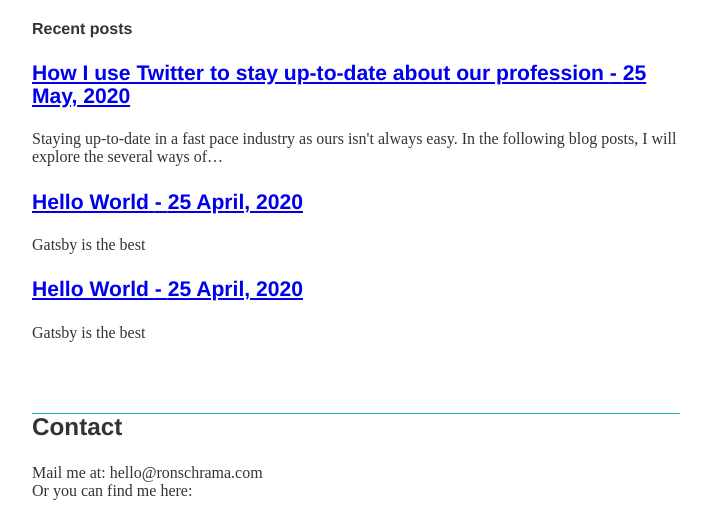
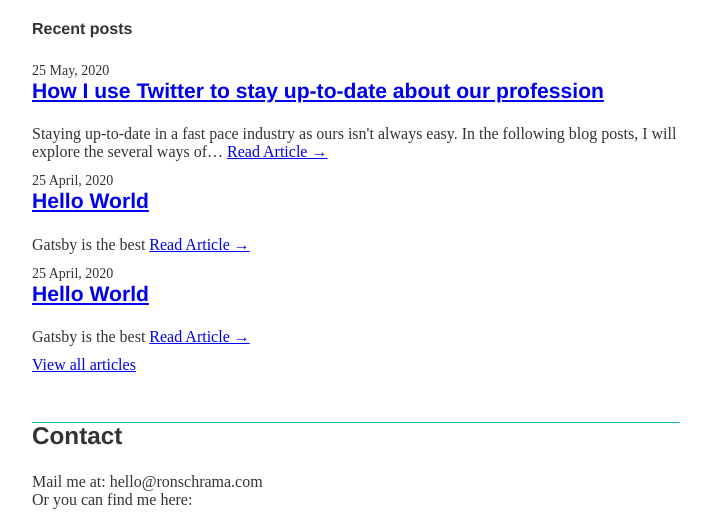
Before and after one commit to ronschrama/website-old, a Gatsby site: page / in a window 1280 px wide. Shown: the part 333-845 px from the top of the page, without its empty margins (284-995 px from the left). Built offline with nearby package versions, Linux system fonts and the light colour scheme; Gatsby itself is replaced by a stand-in of ours; some packages are replaced by stand-ins of ours; what typography-theme-fairy-gates would draw is missing.

Commit message:
working version before trying  to alter the blog slug

```diff
--- /dev/null
+++ b/content/posts/frontmatter-placeholder/index.md
@@ -0,0 +1,15 @@
+---
+slug: invisible-post
+date: 2019-01-01
+title: 'this post is a ghost'
+description: 'this post has all of the right fields'
+categories: ['test']
+keywords: ['test']
+banner: './images/banner.jpg'
+published: false
+author: 'author'
+redirects:
+  - '/invisible-post-423123'
+---
+
+This exists to populate GraphQL fields and avoid null errors. It should contain all of the available frontmatter.
--- a/src/components/Layout.js
+++ b/src/components/Layout.js
@@ -57,7 +57,6 @@ export default function layout({ children }) {
           <StyledH3>Ron Schrama</StyledH3>
         </Link>
         <StyledUl>
-          <ListLink to="/">Home</ListLink>
           <ListLink to="/blog">Blog</ListLink>
           <ListLink to="/about">About</ListLink>
         </StyledUl>
--- a/src/pages/index.js
+++ b/src/pages/index.js
@@ -1,8 +1,19 @@
 import React from 'react'
 import { Link, graphql } from 'gatsby'
+import styled from 'styled-components'
 
 import Layout from '../components/Layout'
 import Hero from '../components/Hero'
+
+
+const DateOfPost = styled.time`
+  font-size: 14px;
+`
+
+const Description = styled.p`
+  margin-bottom: 10px;
+  display: inline-block;
+`
 
 
 export default function Home({ data }) {
@@ -14,12 +25,24 @@ export default function Home({ data }) {
       <h4>Recent posts</h4>
       {posts.map(({ node: post }) => (
         <div key={post.id}>
+          <DateOfPost>{post.frontmatter.date} </DateOfPost>
           <Link to={post.fields.slug}>
-            <h3>{post.frontmatter.title}{" "} - {post.frontmatter.date}</h3>
+            <h3>{post.frontmatter.title}</h3>
           </Link>
-          <p>{post.excerpt}</p>
+          <Description>
+            {post.excerpt}{' '}
+            <Link
+              to={post.fields.slug}
+              aria-label={`View ${post.frontmatter.title}`}
+            >
+              Read Article →
+              </Link>
+          </Description>
         </div>
       ))}
+      <Link to="/blog" aria-label="Visit blog page">
+        View all articles
+        </Link>
     </Layout>
   )
 }
--- a/src/templates/blog-post.js
+++ b/src/templates/blog-post.js
@@ -25,6 +25,9 @@ export const pageQuery = graphql`
       body
       frontmatter {
         title
+        date(formatString: "MMMM DD, YYYY")
+        slug
+        keywords
       }
     }
   }
```
Also changed, not shown: gatsby-node.js (+2 -42 lines), content/posts/17-08-2020-Twitter-usage/twitter.mdx (renamed from content/posts/twitter.mdx), content/posts/frontmatter-placeholder/images/banner.jpg (added).
